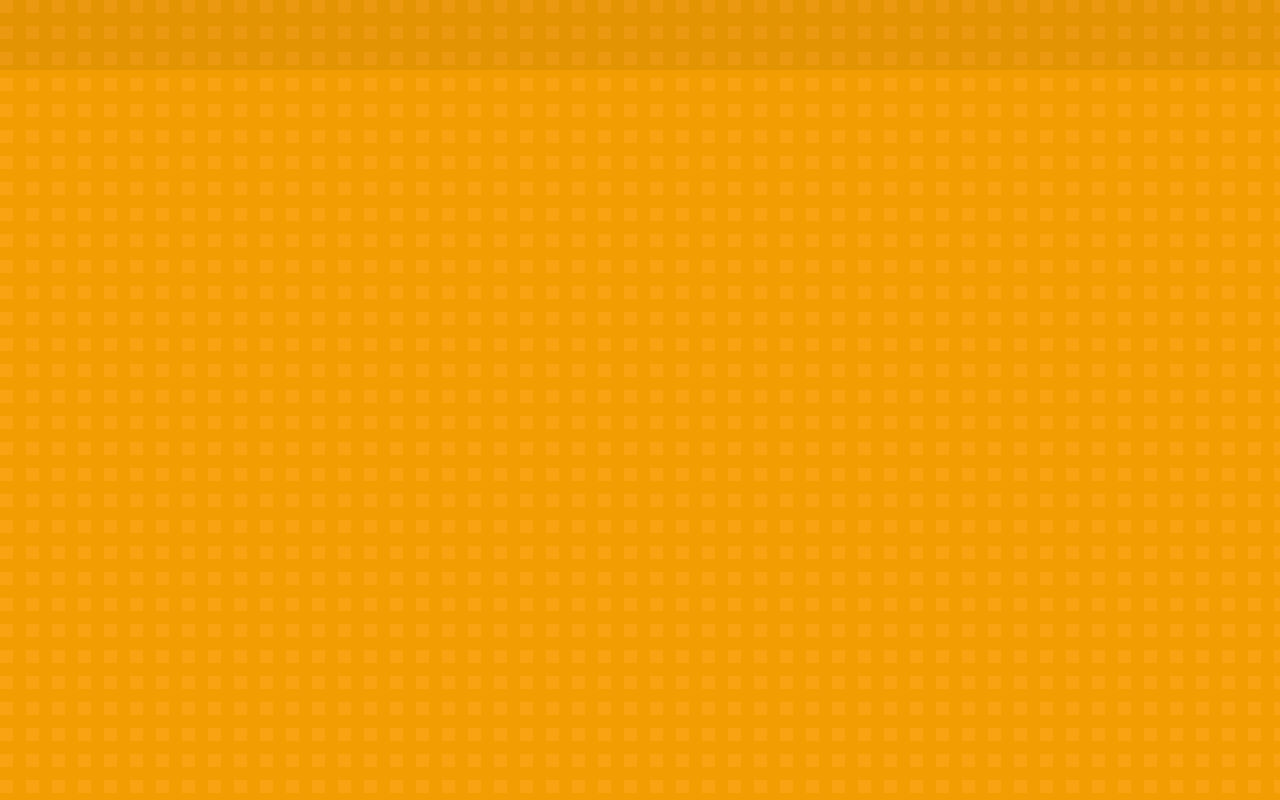
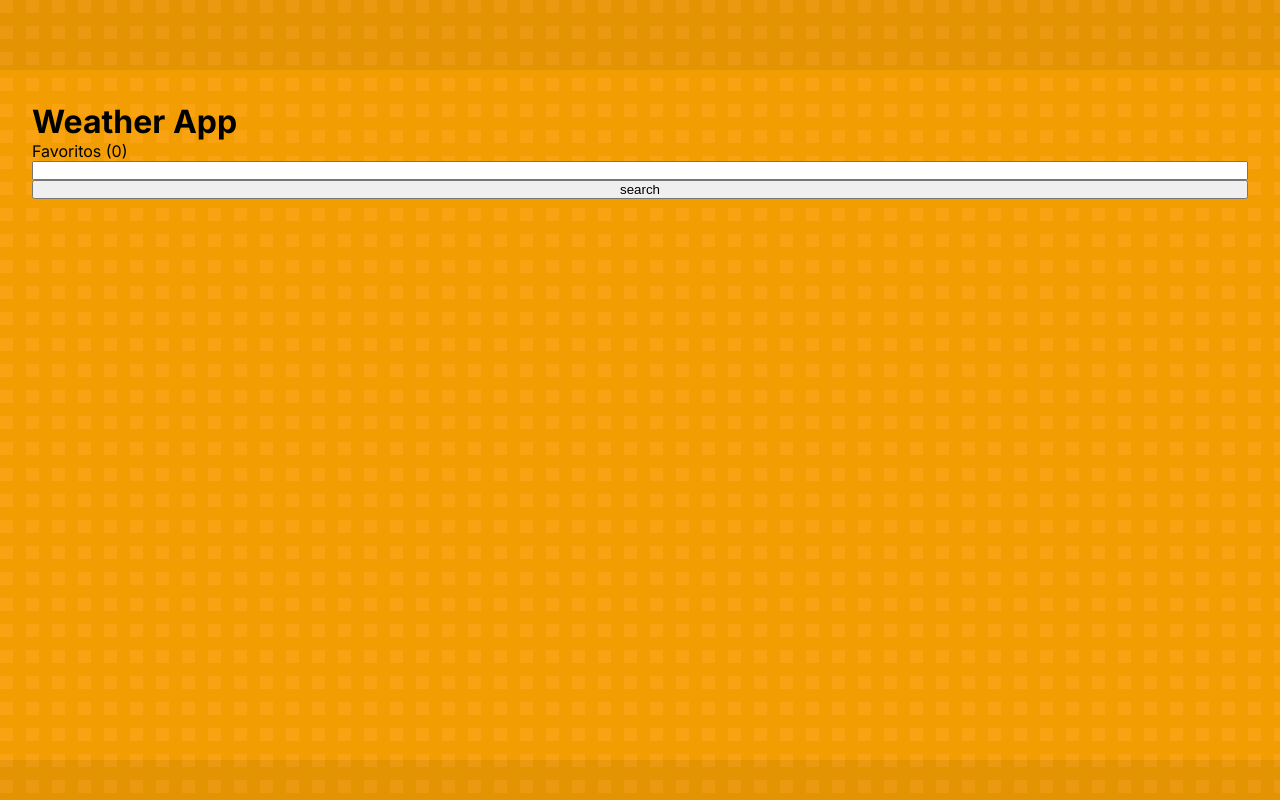
Before and after one commit to maxidefilippis/wheater-app, a Next.js app: page / in a window 1280 px wide. Shown: the top 800 px of the page. Built offline with nearby package versions, Linux system fonts and the light colour scheme.

Commit message:
created home page

```diff
--- a/src/app/page.module.css
+++ b/src/app/page.module.css
@@ -1,8 +1,5 @@
-.main {
-  display: flex;
-  flex-direction: column;
-  justify-content: space-between;
-  align-items: center;
-  padding: 6rem;
-  min-height: 100vh;
+.home {
+    display: flex;
+    width: 100%;
+    flex-direction: column;
 }
--- a/src/app/page.tsx
+++ b/src/app/page.tsx
@@ -1,9 +1,39 @@
+'use client';
+import { CityCard } from '@/components/cityCard';
+import { ApiCodes } from '@/constants/apiCodes';
+import { useAppContext } from '@/context';
+import { WeatherData } from '@/models/weatherData';
+import Link from 'next/link';
+import { useState } from 'react';
 import styles from './page.module.css';
 
 export default function Home() {
+    const { favorites, loading, handleLoading, handleFavorite } = useAppContext();
+    const [search, setSearch] = useState<string>('');
+    const [state, setState] = useState<WeatherData>({} as WeatherData);
+
+    const handleInputChange = (event: React.ChangeEvent<HTMLInputElement>) => {
+        setSearch(event.target.value);
+    };
+
+    const handleSearch = () => {
+        handleLoading(true);
+        fetch(`https://api.openweathermap.org/data/2.5/weather?q=${search}&appid=5ecdde6fa83217acb2e8c3705318cf2e&lang=ES`)
+            .then((res) => res.json())
+            .then((data) => setState(data))
+            .catch((error) => console.log({ error }))
+            .finally(() => handleLoading(false));
+    };
+
     return (
-        <main className={styles.main}>
-            <div className={styles.description}></div>
-        </main>
+        <div className={styles.home}>
+            <h1>Weather App</h1>
+            <Link href={'/favorites'}>Favoritos ({favorites.length})</Link>
+            <input type="text" value={search} onChange={handleInputChange} />
+            <button onClick={handleSearch}>search</button>
+            {loading && <div>Loading...</div>}
+            {state?.cod === ApiCodes.OK && <CityCard city={state} favorites={favorites} handleFavorite={handleFavorite} />}
+            {state?.cod === ApiCodes.NOT_FOUND && <div>Su búsqueda no encontró resultados</div>}
+        </div>
     );
 }
```
